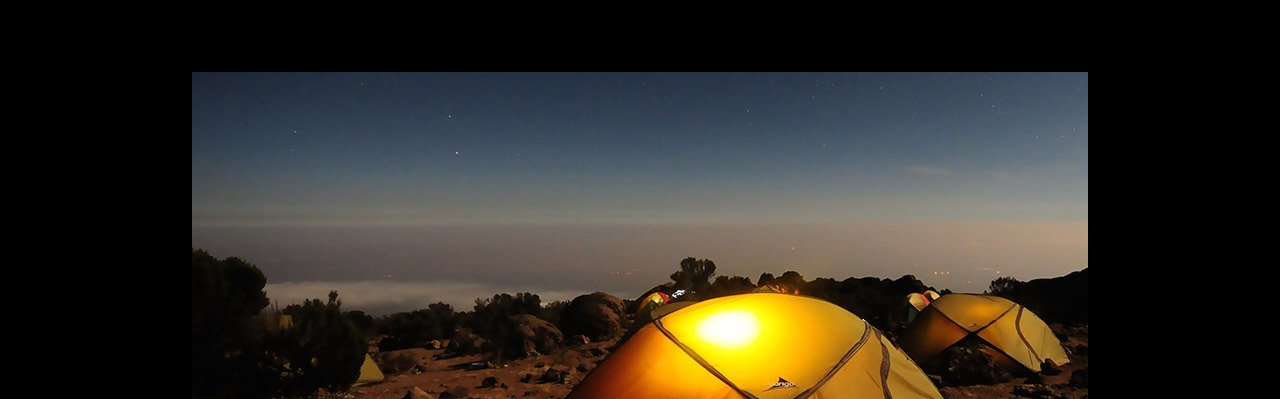
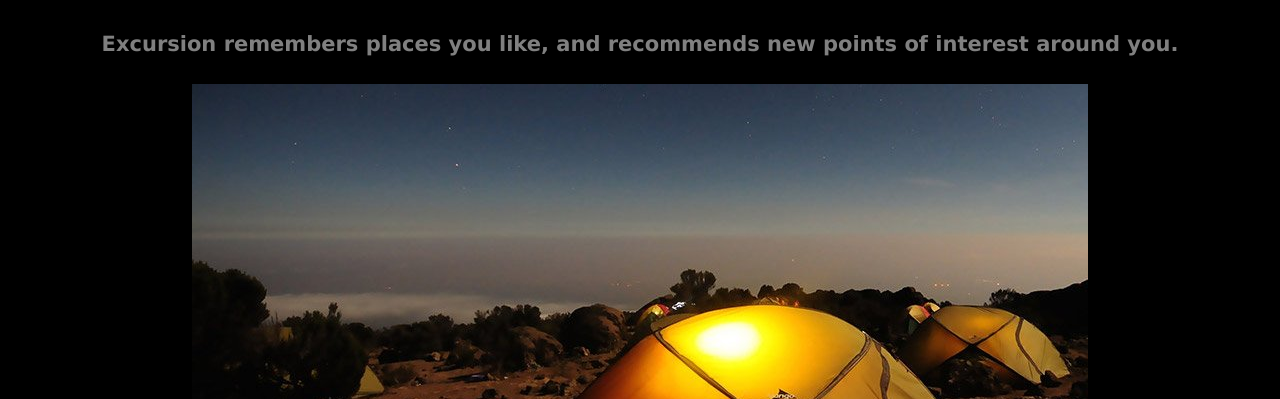
Before and after one commit to dorterry/excursion, a plain HTML site: page index.html in a window 1280 px wide. Shown: the part 401-800 px from the top of the page. Drawn offline with Linux system fonts and the light colour scheme.

Commit message:
added secondary and subheader

```diff
--- a/index.html
+++ b/index.html
@@ -17,7 +17,7 @@
      <source src="resources/videos/excursion.mp4" type="video/mp4"></video>
 
    <h2 class="header-secondary">Your personal travel guide</h2>
-   <h4>Excursion remembers places you like, and recommends new points of interest around you.</h4>
+   <h4 class="header-sub">Excursion remembers places you like, and recommends new points of interest around you.</h4>
    <p><img src="resources/images/camp.jpeg" alt="yellow tents while camping"></p>
    <p><img src="resources/images/phone.png" alt="phone icon"></p>
    <h1>Coming soon for iPhone and Android</h1>
--- a/resources/css/style.css
+++ b/resources/css/style.css
@@ -16,6 +16,11 @@ body {
     color:white;
 }
 
+.header-sub {
+    font-size: 21px;
+    color:gray;
+}
+
 /* LINKS */
 .link {
     color:aquamarine;
```
